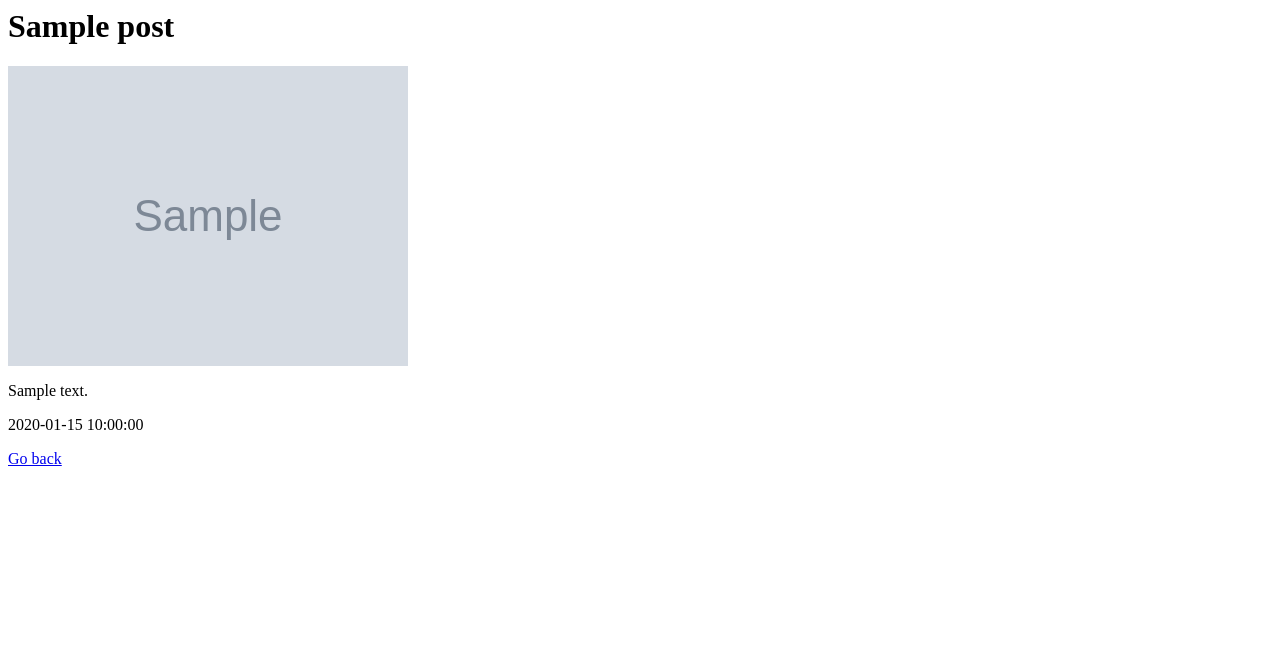
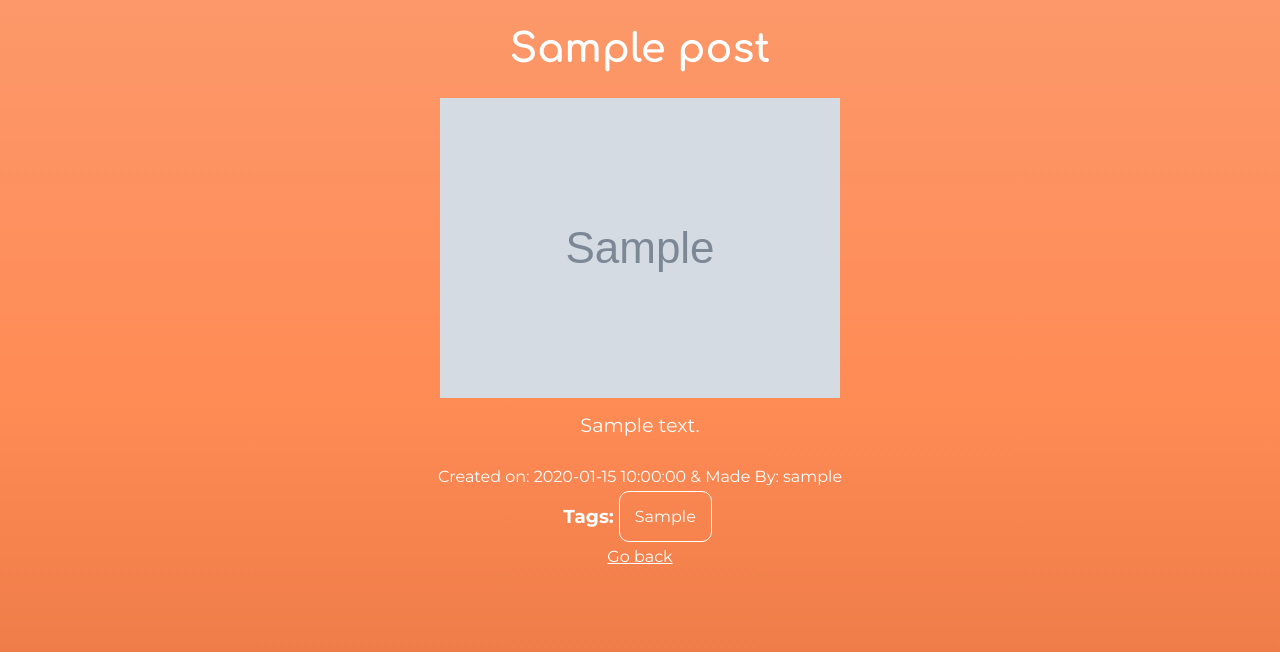
Before and after one commit to ismailElg1/IMD-Social, a PHP site: page /projects/?id=1 in a window 1280 px wide. Shown: the top 652 px of the page. Run offline with PHP 8.4, Linux system fonts and the light colour scheme; tables that the repository leaves empty or names only in its code hold one stand-in row (values such as "Sample post"); grey boxes marked "Sample" are stand-in pictures.

Commit message:
feat: added styling to projects page and fixed some styling as well

```diff
--- a/css/gallery.css
+++ b/css/gallery.css
@@ -38,7 +38,11 @@
     color: white;
 }
 .post:hover img{
-
+    transition: all .5s ease;
  transform: scale(1.2);
 
 }
+.container .projectName{
+    font-family: 'Montserrat', sans-serif;
+    text-decoration: none;
+}
--- /dev/null
+++ b/css/projects.css
@@ -0,0 +1,47 @@
+.container {
+    display: flex;
+    flex-direction: column;
+    align-items: center;
+    justify-content: center;
+
+    font-family: 'Montserrat', sans-serif;
+    color: white;
+    text-align: center;
+}
+.container img{
+    max-width: 150vh;
+
+    max-height: 50vh;
+}
+.container h1{
+    font-family: 'Comfortaa', sans-serif;
+    font-size: 2.5em;
+
+}
+.container .tagBox{
+    display: flex;
+    flex-direction: row;
+    justify-content: center;
+    align-items: center;
+
+
+}
+.container .tagBox .tag{
+
+    padding: 15px;
+    border-radius: 10px;
+    margin: 5px;
+    border: 1px solid white;
+}
+.container span{
+    margin: 15px;
+}
+.container a{
+    margin-top: 25px;
+    color: white;
+
+}
+.container .desc{
+    font-size: 1.2em;
+    margin-top: 15px;
+}
--- a/index.php
+++ b/index.php
@@ -23,6 +23,7 @@ $user = User::getUserByEmail($_SESSION['email']);
     <meta http-equiv="X-UA-Compatible" content="IE=edge">
     <meta name="viewport" content="width=device-width, initial-scale=1.0">
     <title>Imageo - <?php echo htmlspecialchars($user['username']);?></title>
+    <?php include_once(__DIR__ . "/helpers/fonts.php")?>
     <link rel="stylesheet" type="text/css" href="css/style.css">
     <link rel="stylesheet" type="text/css" href="css/button.css">
     <link rel="stylesheet" href="./css/gallery.css">
@@ -39,7 +40,7 @@ $user = User::getUserByEmail($_SESSION['email']);
     foreach($posts as $post){
         //get post id
         $postId = $post['id'];
-        echo "<a href='projects/?id=$postId'>";
+        echo "<a class='projectName' href='projects/?id=$postId'>";
         echo "<div class='post'>";
         echo "<h1>".$post['title']."</h1>";
         echo "<img src='./upload/".$post['image']."' alt='".$post['title']."'>";
--- a/projects/index.php
+++ b/projects/index.php
@@ -1,14 +1,46 @@
 <?php
 include_once("../classes/post.php");
+include_once("../classes/user.php");
 
 $post = Post::getById($_GET['id']);
+
+
+$user = User::getUserById($post['user_id']);
+
+
+echo "<div class='container'>";
 echo "<h1>".$post['title']."</h1>";
 echo "<img src='../upload/".$post['image']."' alt='".$post['title']."'>";
-echo "<p>".$post['description']."</p>";
-echo "<p>".$post['created_at']."</p>";
+echo "<span class='desc'>".$post['description']."</span>";
+echo "<span>Created on: ".$post['created_at']." & Made By: ".$user['username'];"</span>";
+
+//get every tag individually
+$tags = explode(",", $post['tags']);
+//loop through the tags and display them
+echo "<div class='tagBox'>";
+echo "<h3>Tags:</h3>";
+foreach($tags as $tag){
+    echo "<span class='tag'>$tag</span>";
+}
+echo "</div>";
+echo "<a href='../index.php'>Go back</a>";
+echo "</div>";
 
 
-echo "<a href='../index.php'>Go back</a>";
 
 
 ?>
+<!DOCTYPE html>
+<html lang="en">
+<head>
+    <meta charset="UTF-8">
+    <meta http-equiv="X-UA-Compatible" content="IE=edge">
+    <meta name="viewport" content="width=device-width, initial-scale=1.0">
+    <link rel="stylesheet" type="text/css" href="../css/projects.css">
+    <link rel="stylesheet" type="text/css" href="../css/style.css">
+    <?php include_once("./../helpers/fonts.php")?>
+</head>
+<body>
+
+</body>
+</html>
```
